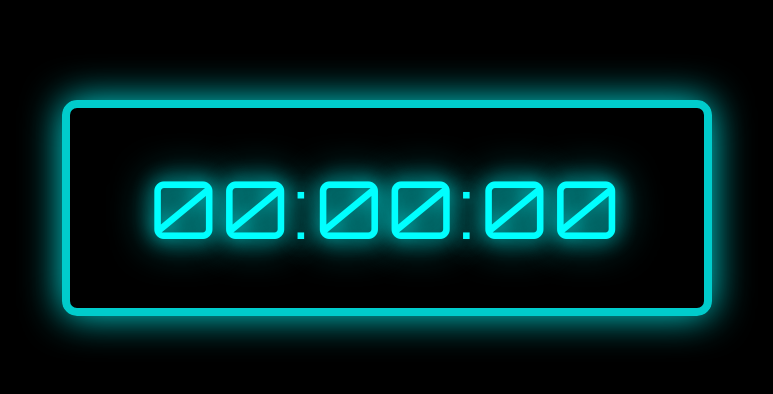
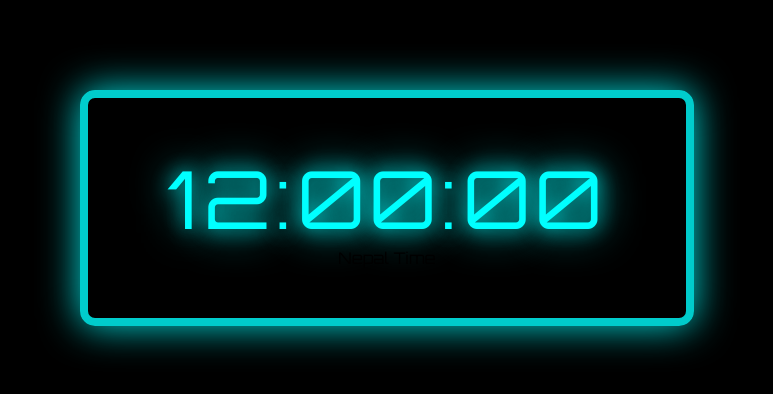
Before and after one commit to Itachi-jod/Clock-1, a plain HTML site: page index.html in a window 1280 px wide. Shown: the part 192-586 px from the top of the page, without its empty margins (253-1026 px from the left). Drawn offline with Linux system fonts and the light colour scheme.

Commit message:
Update index.html

```diff
--- a/index.html
+++ b/index.html
@@ -3,13 +3,14 @@
 <head>
     <meta charset="UTF-8">
     <meta name="viewport" content="width=device-width, initial-scale=1.0">
-    <title>Neon Digital Clock</title>
+    <title>3D Floating Neon Clock (Nepal Time)</title>
     <link rel="stylesheet" href="style.css">
 </head>
 <body>
     <div class="clock">
-        <div id="time">00:00:00</div>
+        <div id="time">12:00:00</div>
+        <div class="nepal-text">Nepal Time</div>
     </div>
     <script src="script.js"></script>
 </body>
-  </html>
+</html>
```
